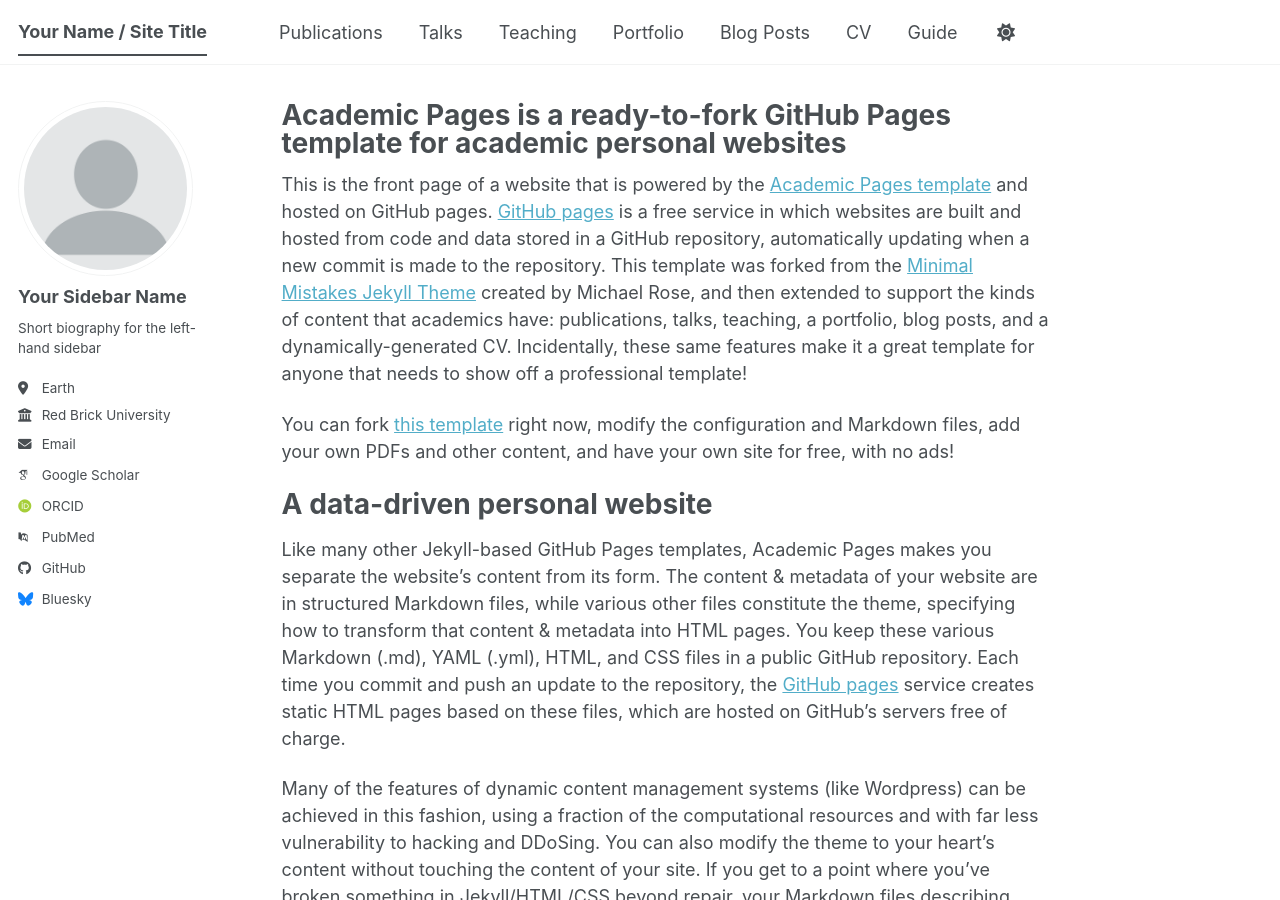
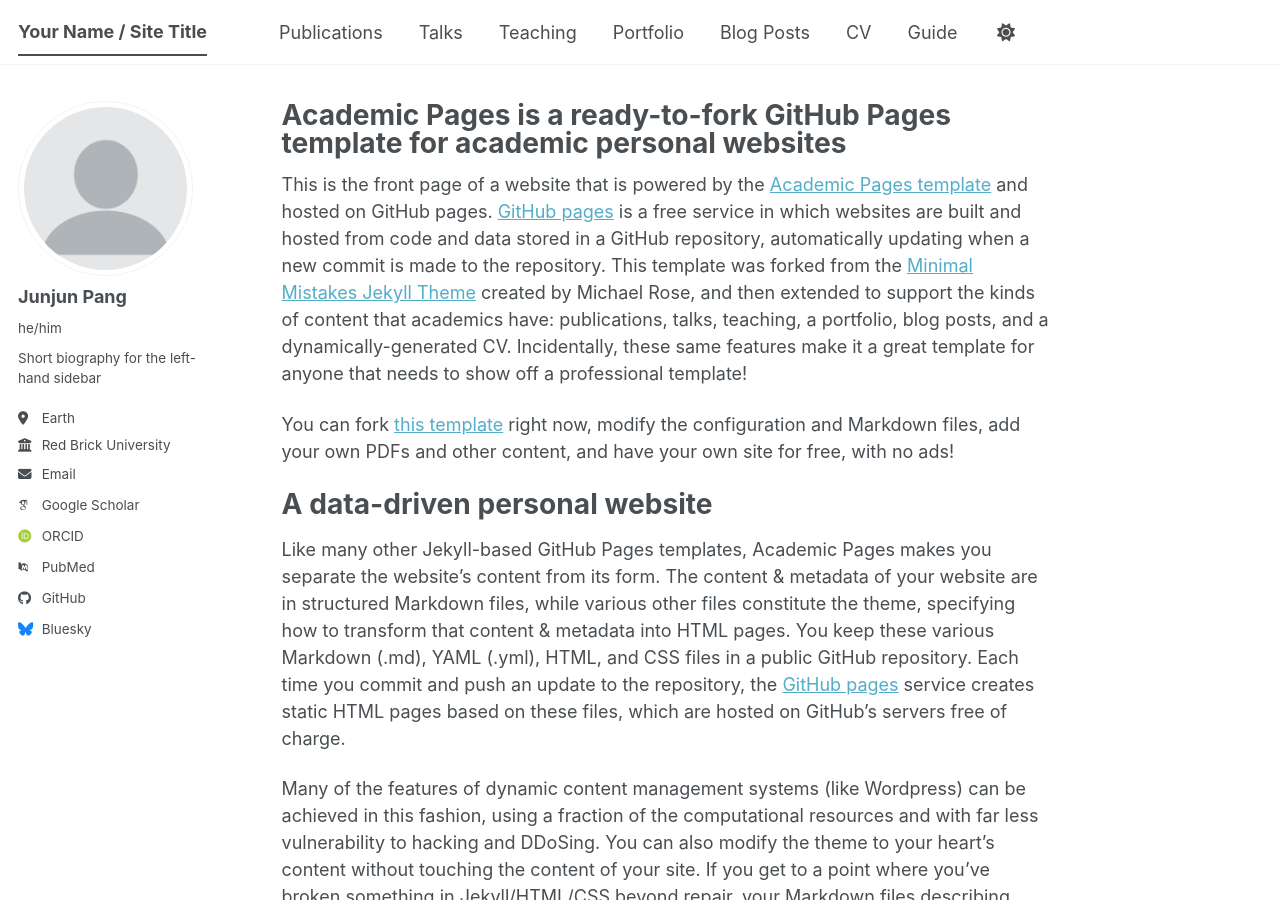
Before and after one commit to TsuntsunPang/tsuntsunpang.github.io, a Jekyll site: the page built from _pages/about.md, in a window 1280 px wide and 900 px high. Built offline with Jekyll 4.4.1, drawn with Linux system fonts in a browser that asks for light colours; some web fonts are replaced; a script bundle is joined from its source files by our own code; library files that are not in the unit come from our copies.

Commit message:
Update author information in _config.yml

```diff
--- a/_config.yml
+++ b/_config.yml
@@ -24,13 +24,13 @@
 author:
   # Biographic information
   avatar           : "profile.png"
-  name             : "Your Sidebar Name"
-  pronouns         : # example: "she/her"
+  name             : "Junjun Pang"
+  pronouns         :   "he/him"
   bio              : "Short biography for the left-hand sidebar"
   location         : "Earth"
   employer         : "Red Brick University"
   uri              : # URL
-  email            : "none@example.org"
+  email            : "pangjunjun7@gmail.com"
 
   # Academic websites
   academia         : # URL
```
